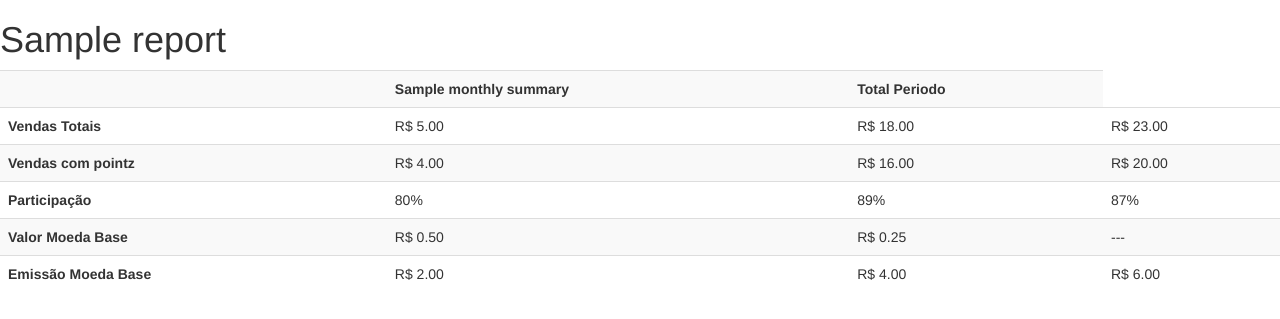
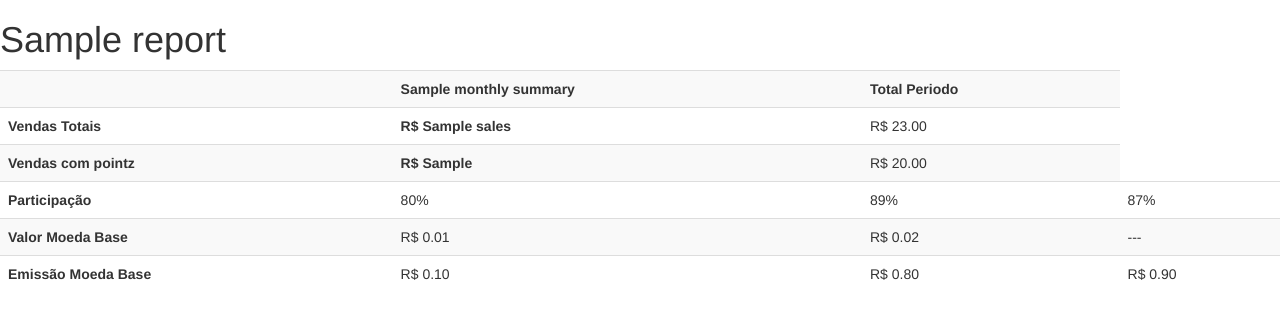
Before and after one commit to renzon/pointz, a Python web app: template pointz/templates/dre.html in a window 1280 px wide. Shown: the top 319 px of the page. Run offline with Jinja, Linux system fonts and the light colour scheme; the template is opened without the code that fills it: most values are stand-ins (such as "Sample title", 1, 10 or a date in 2020); some libraries are stand-ins or nearby versions.

Commit message:
Implementado sales e pointz sales, alterados valores de custos

```diff
--- a/pointz/templates/dre.html
+++ b/pointz/templates/dre.html
@@ -24,14 +24,16 @@
   </tr>
   <tr>
     <th>Vendas Totais</th>
-    <td>R$ 5.00</td>
-    <td>R$ 18.00</td>
+    {% for monthly_summary in report.monthly_summaries  %}
+      <th>R$ {{ monthly_summary.sales }}</th>
+    {% endfor %}
     <td>R$ 23.00</td>
   </tr>
   <tr>
     <th>Vendas com pointz</th>
-    <td>R$ 4.00</td>
-    <td>R$ 16.00</td>
+    {% for monthly_summary in report.monthly_summaries  %}
+      <th>R$ {{ monthly_summary.pointz_sales }}</th>
+    {% endfor %}
     <td>R$ 20.00</td>
   </tr>
   <tr>
@@ -42,15 +44,15 @@
   </tr>
   <tr>
     <th>Valor Moeda Base</th>
-    <td>R$ 0.50</td>
-    <td>R$ 0.25</td>
-    <td> --- </td>
+    <td>R$ 0.01</td>
+    <td>R$ 0.02</td>
+    <td> ---</td>
   </tr>
   <tr>
     <th>Emissão Moeda Base</th>
-    <td>R$ 2.00</td>
-    <td>R$ 4.00</td>
-    <td>R$ 6.00</td>
+    <td>R$ 0.10</td>
+    <td>R$ 0.80</td>
+    <td>R$ 0.90</td>
   </tr>
 </table>
 
```
Also changed, not shown: contrib/dre-sample.html (+5 -5 lines), pointz/report.py (+23 -1 lines), pointz/tests/test_report.py (+4 -4 lines).
